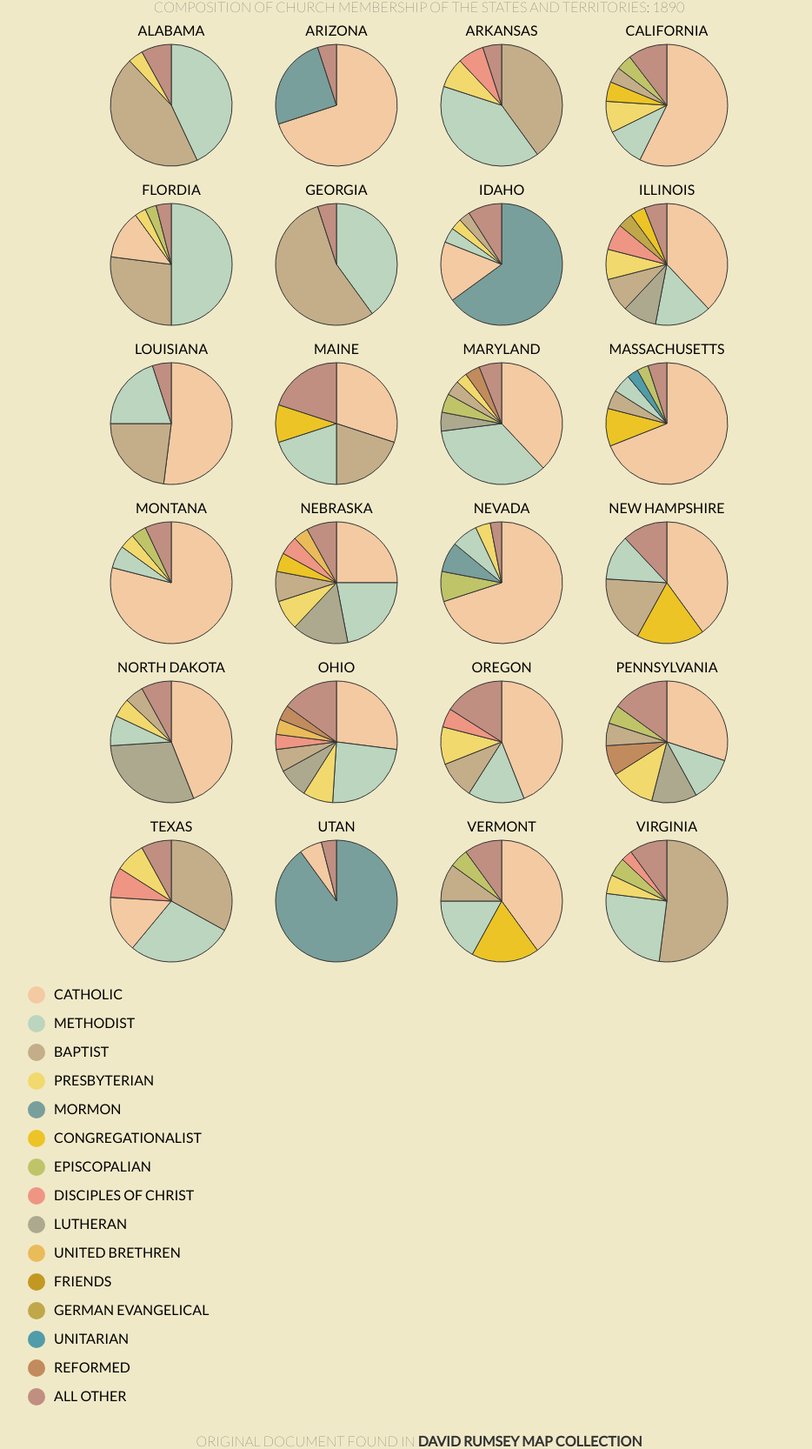
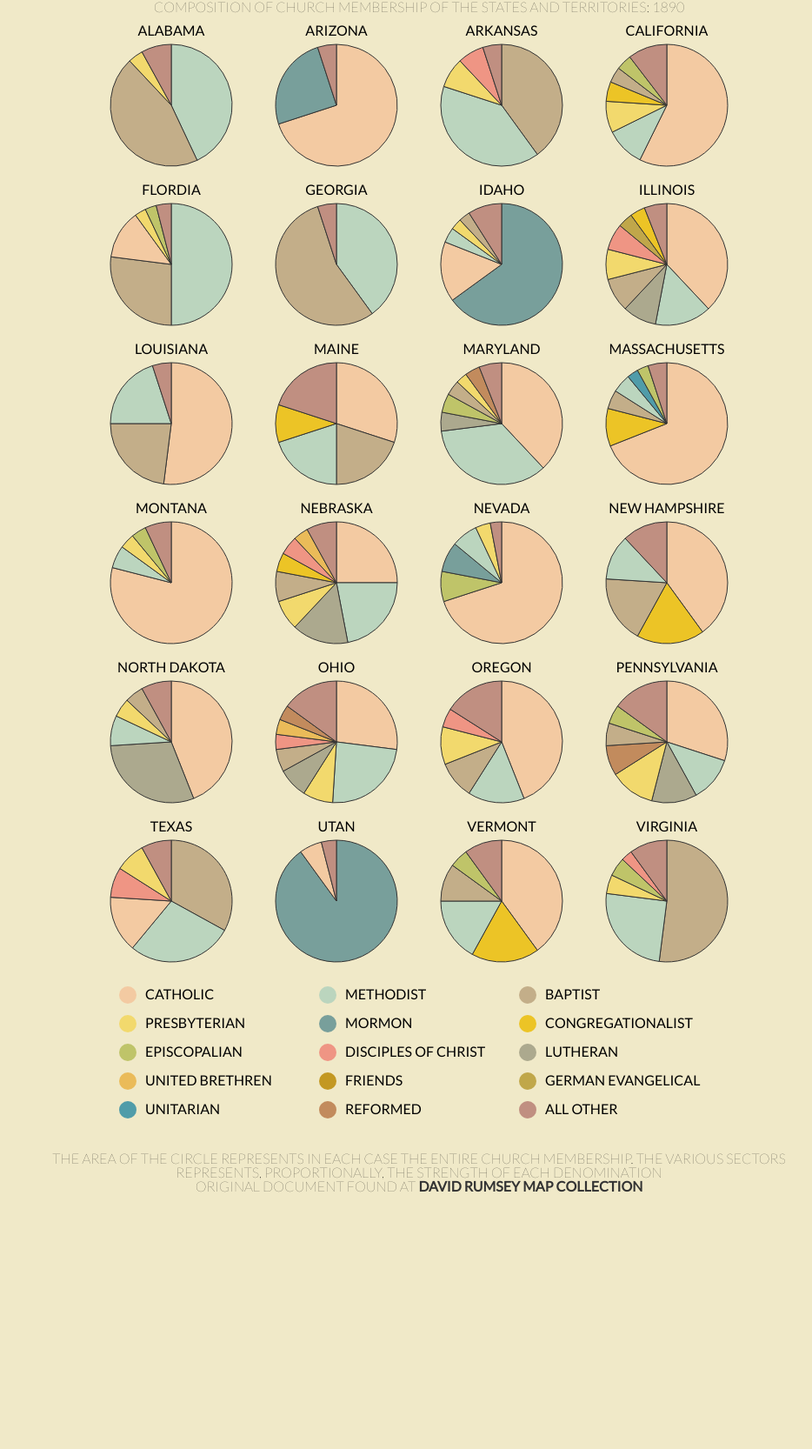
Before and after one commit to vlandham/vlandham.github.com, a Jekyll site: the page built from vis/church_by_state.html, in a window 1280 px wide. Shown: the whole page at 87% size, without its empty margins (158-1092 px from the left). Built offline with Jekyll 4.4.1, drawn with Linux system fonts in a browser that asks for light colours; nearby versions of some CDN libraries; library files that are not in the unit come from our copies; Markdown is read by kramdown in place of the engine named in the settings; after the commit the page ends 1373 px from its top, so only the background shows below that.

Commit message:
clean up a bit. add comments to coffeescript

```diff
--- a/vis/church_by_state.html
+++ b/vis/church_by_state.html
@@ -30,10 +30,12 @@
   <div id="main" role="main">
     <div id="vis"></div>
     <div id="keys"></div>
+  <div class="clearfix"></div>
   </div>
   <div class="clearfix"></div>
-	<footer>
-  <p>Original Document Found in <a href="http://www.davidrumsey.com/luna/servlet/detail/RUMSEY~8~1~32013~1151361:154--Composition-of-church-membersh?sort=Pub_List_No_InitialSort%2CPub_Date%2CPub_List_No%2CSeries_No&qvq=q:composition%2Bchurch;sort:Pub_List_No_InitialSort%2CPub_Date%2CPub_List_No%2CSeries_No;lc:RUMSEY~8~1&mi=0&trs=1">David Rumsey Map Collection</a></p>
+  <footer>
+  <p>The area of the circle represents in each case the entire church membership. The various sectors represents, proportionally, the strength of each denomination</p>
+  <p>Original Document Found at <a href="http://www.davidrumsey.com/luna/servlet/detail/RUMSEY~8~1~32013~1151361:154--Composition-of-church-membersh?sort=Pub_List_No_InitialSort%2CPub_Date%2CPub_List_No%2CSeries_No&qvq=q:composition%2Bchurch;sort:Pub_List_No_InitialSort%2CPub_Date%2CPub_List_No%2CSeries_No;lc:RUMSEY~8~1&mi=0&trs=1">David Rumsey Map Collection</a></p>
   <p>
 	</footer>
 </div> <!--! end of #container -->
--- a/vis/coffee/church_by_state.coffee
+++ b/vis/coffee/church_by_state.coffee
@@ -1,3 +1,9 @@
+# Thanks to http://dealloc.me/demos/crime/2011.html for
+# inspiration and a basic template to follow.
+# Also http://projects.flowingdata.com/timeuse/
+# and https://gist.github.com/1203641
+# and https://gist.github.com/1091420
+
 $ ->
   [pt,pl,pb,pr] = [35, 20, 20, 20]
   w = (400 - (pl + pr)) / 2
@@ -6,17 +12,24 @@
   arc = d3.svg.arc().outerRadius(r)
   pie = d3.layout.pie().value((d) -> d.percent)
 
+# I don't like this combining the pie
+# angle data with the raw json data.
+# However, I need access to the names of the
+# sects along with the angle data - so I couldnt
+# think of a better way to do this.
   combine_pie_data = (data) ->
     pies = pie(data.sects)
     return_data = for a_pie, i in pies
       {pie:a_pie, data:data.sects[i]}
     return_data
 
-  key_w = 300
+  key_w = 230
   key_h = 30
   key_r = 10
 
 
+# Where would be a better place to store
+# color information? in another json file?
   colors = {
     "Catholic": "#F3CAA2",
     "Methodist": "#BBD5BE",
@@ -35,13 +48,20 @@
     "All Other": "#C08F81"
   }
 
-  colors_array = for name, value of colors
+# Convert colors to an array, because I don't know
+# how to attach a hash to a d3 selection...
+  colors_data = for name, value of colors
     [name, value]
 
 
   d3.json "data/church_by_state.json", (json) ->
+
+    # Keys
+
+    # Is there a way to get the keys construction
+    # separated from the pie charts construction?
     keys = d3.select("#keys").selectAll('.key')
-      .data(colors_array)
+      .data(colors_data)
     .enter().append('div')
       .attr('class', 'key')
 
@@ -51,15 +71,19 @@
     .append("svg:g")
       .attr("transform", "translate(#{(key_r)},#{(key_r)})")
 
+    # key circles
     keys_vis.append("svg:circle")
       .attr("r", key_r)
       .attr("fill", (d) -> d[1])
 
+    # key text
     keys_vis.append("svg:text")
       .attr("class", "title")
       .text((d) -> d[0])
       .attr("dy", (key_r / 2))
       .attr("dx", (key_r * 2))
+
+    # Pie Charts
 
     data = json
     containers = d3.select("#vis").selectAll('.state')
@@ -73,6 +97,7 @@
     .append("svg:g")
       .attr("transform", "translate(#{(pr)},#{(pt)})")
 
+    # state name
     vis.append("svg:text")
       .attr("class", "title")
       .text((d) -> d.state)
@@ -80,13 +105,14 @@
       .attr("transform", "translate(#{(w - (pl + pr)) / 2})")
       .attr("text-anchor", "middle")
 
-    # arc groups
+    # arc groups - pie pieces
     sects = vis.selectAll('.sect')
       .data((d) -> combine_pie_data(d))
     .enter().append("svg:g")
       .attr("class", "sect")
       .attr("transform", "translate(#{r},#{r})")
 
+    # draw pie pieces
     sects.append("svg:path")
       .attr("d", (d, i) -> arc(d.pie))
       .style("fill", (d, i) -> colors[d.data.name])
--- a/vis/css/church_by_state.css
+++ b/vis/css/church_by_state.css
@@ -51,7 +51,15 @@
 }
 
 #keys {
+  text-align:center;
   margin-top: 20px;
+  height: 170px;
+  width:100%;
+}
+
+.key {
+  display:inline-block;
+  text-align:center;
 }
 
 .state {
```
